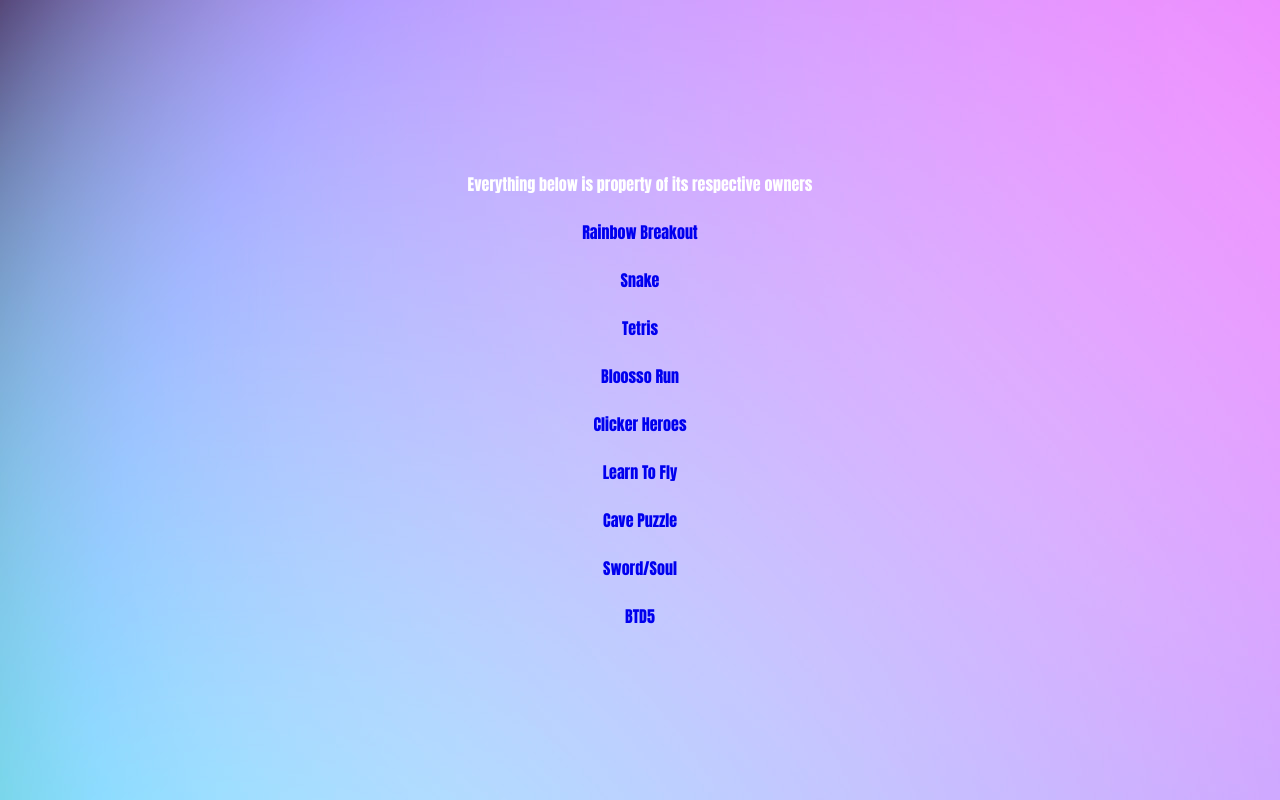
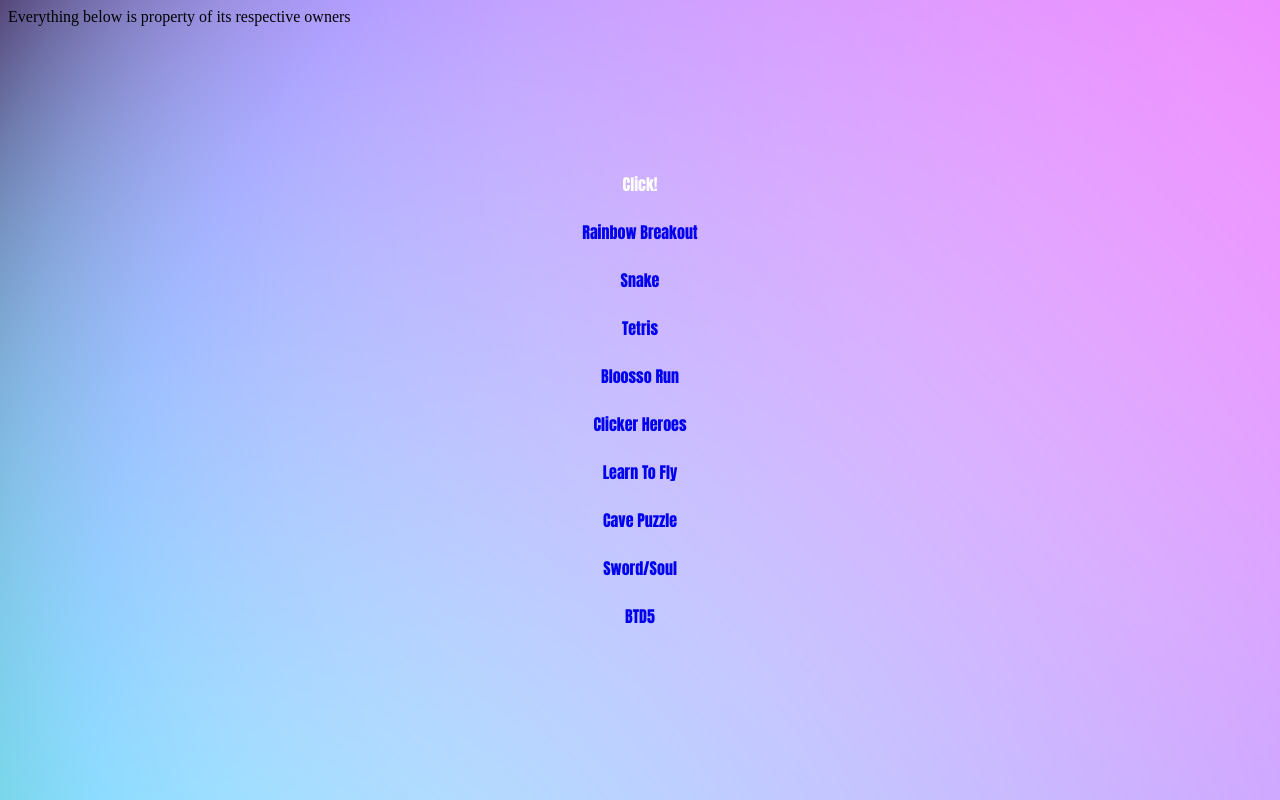
Before and after one commit to turtle123484/testwebsite, a plain HTML site: page index.html in a window 1280 px wide. Drawn offline with Linux system fonts and the light colour scheme.

Commit message:
Update index.html

```diff
--- a/index.html
+++ b/index.html
@@ -1,7 +1,7 @@
 <!DOCTYPE html>
 <html>
 	<center style="font-size: 100%; position: absolute; top: 50%; left: 50%; transform: translateX(-50%) translateY(-50%);">
-		<font color="white" face ="Impact, Charcoal, sans-serif">Everything below is property of its respective owners
+		<font color="white" face ="Impact, Charcoal, sans-serif">Click!
 		<br></br>
 		<a href="../pages/1.html" style="text-decoration:none">Rainbow Breakout</a>
 		<br></br>
@@ -24,4 +24,5 @@
 	</center>
 <body background="resources/picture.jpg">
 </body>
+<footer>Everything below is property of its respective owners</footer>
 </html>
```
